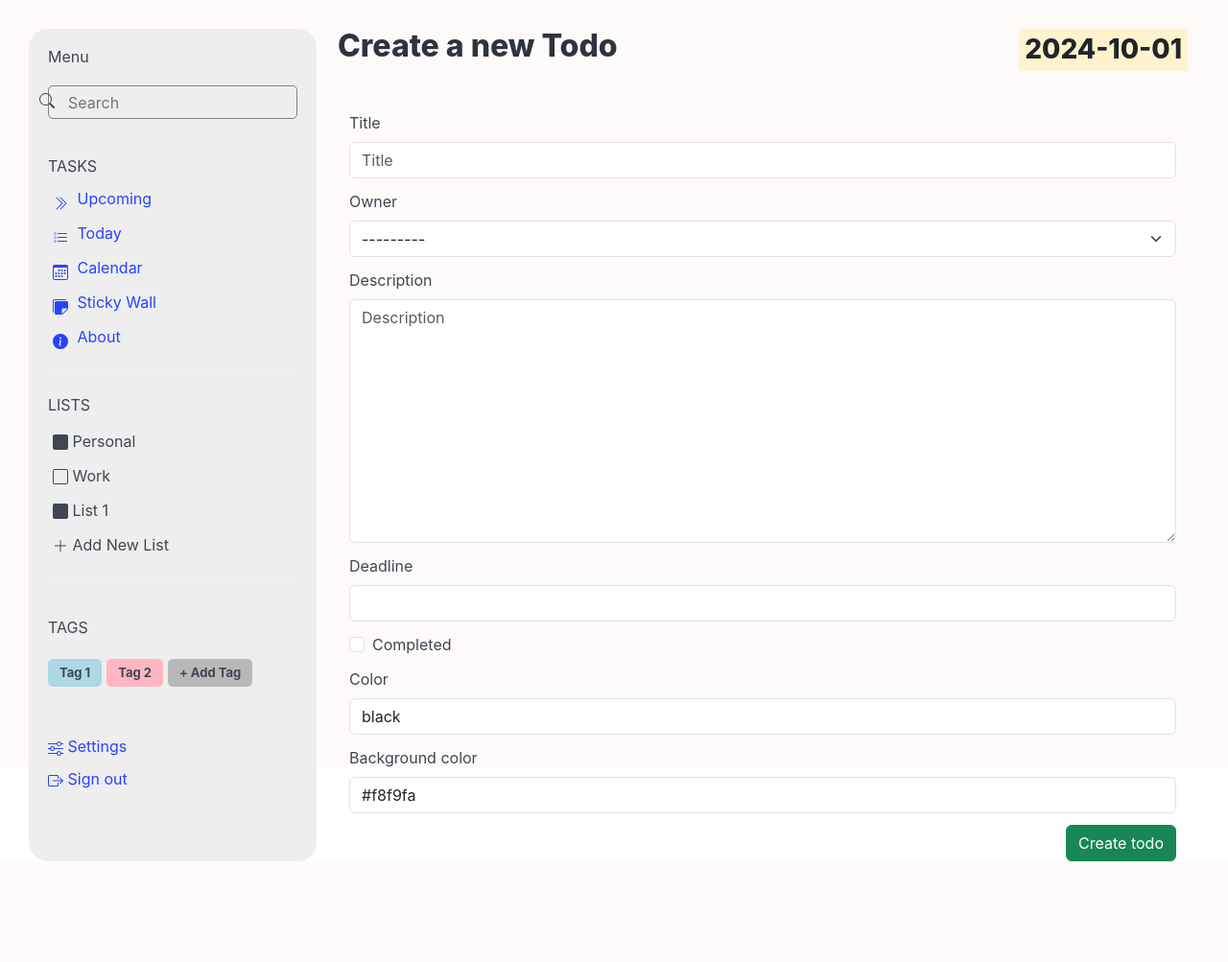
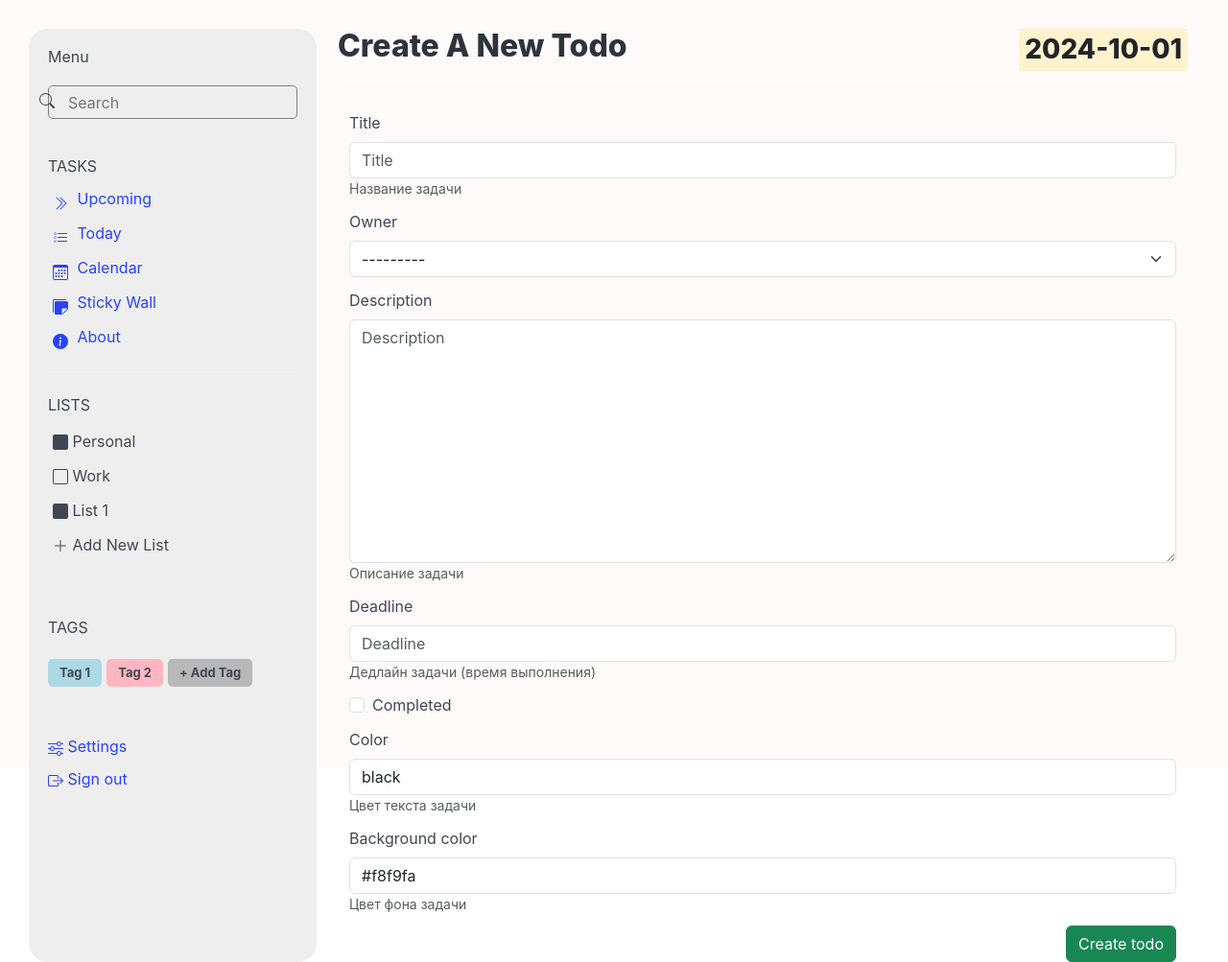
Before and after one commit to AlisherXujanov/Django_group2, a Django app: page /create-todo/ in a window 1280 px wide. Shown: the whole page at 96% size. Before the commit the page ends 898 px from the top, so only its background shows below. Run offline with Django 5.2, Linux system fonts and the light colour scheme; data comes from the database, SQL or seed files in the repository; both versions use the stored data as it was after the commit; style sheets or scripts are compiled from the project's sources; some libraries are stand-ins or nearby versions.

Commit message:
fixed deadline of the todo

```diff
--- a/todo/main/models.py
+++ b/todo/main/models.py
@@ -3,17 +3,17 @@ from django.contrib.auth.models import User
 
 # Create your models here.
 class Todos(models.Model):
-    title = models.CharField(max_length=50) # Название задачи
+    title = models.CharField(max_length=50, help_text="Название задачи") # Название задачи
     owner = models.ForeignKey(User, on_delete=models.CASCADE) # Владелец задачи
-    description = models.TextField() # Описание задачи
-    deadline = models.DateTimeField() # Дедлайн задачи (время выполнения)
-    completed = models.BooleanField(default=False) # Статус задачи (выполнена/нет)
+    description = models.TextField(help_text="Описание задачи") # Описание задачи
+    deadline = models.CharField(max_length=20, help_text="Дедлайн задачи (время выполнения)") # Дедлайн задачи (время выполнения)
+    completed = models.BooleanField(default=False, help_text="Статус задачи (выполнена/нет)") # Статус задачи (выполнена/нет)
     # ------------------- Время создания и обновления задачи -------------------
     created_at = models.DateTimeField(auto_now_add=True) # Время создания задачи
     updated_at = models.DateTimeField(auto_now=True) # Время последнего обновления задачи
     # ------------------- Дополнительные поля -------------------
-    color = models.CharField(max_length=20, default='black') # Цвет задачи
-    background_color = models.CharField(max_length=20, default='#f8f9fa') # Цвет фона задачи
+    color = models.CharField(max_length=20, default='black', help_text="Цвет текста задачи") # Цвет текста
+    background_color = models.CharField(max_length=20, default='#f8f9fa', help_text="Цвет фона задачи") # Цвет фона
 
 
     class Meta:
--- a/todo/main/templates/create_todo.html
+++ b/todo/main/templates/create_todo.html
@@ -3,7 +3,7 @@
 
 {% block content %}
 <div class="container-fluid">
-  <h1>{{ title }}
+  <h1>{{ title|title }}
     <mark class="float-end">
       <small>{% now "Y-m-d" %}</small>
     </mark>
--- a/todo/static/styles/home.css
+++ b/todo/static/styles/home.css
@@ -27,7 +27,7 @@
   font-family: "Franklin Gothic Medium", "Arial Narrow", Arial, sans-serif;
 }
 .todos-container .todo-card .todo-title img {
-  width: 60px;
+  width: 50px;
   height: 50px;
   position: relative;
   left: 10px;
--- a/todo/static/styles/home.scss
+++ b/todo/static/styles/home.scss
@@ -32,7 +32,7 @@
             }
 
             img {
-                width: 60px;
+                width: 50px;
                 height: 50px;
                 position: relative;
                 left: 10px;
--- a/todo/templates/form_snippets.html
+++ b/todo/templates/form_snippets.html
@@ -1,7 +1,7 @@
 {% load django_bootstrap5 %}
 
 <div class="container">
-  <form method="POST" enctype="multipart/form-data">
+  <form id="todo-main-form" method="POST" enctype="multipart/form-data">
     {% comment %}CSRF_TOKEN defends us from cross-site request forgery attacks{% endcomment %}
     {% csrf_token %}
 
```
Also changed, not shown: todo/db.sqlite3, todo/main/migrations/0001_initial.py.
